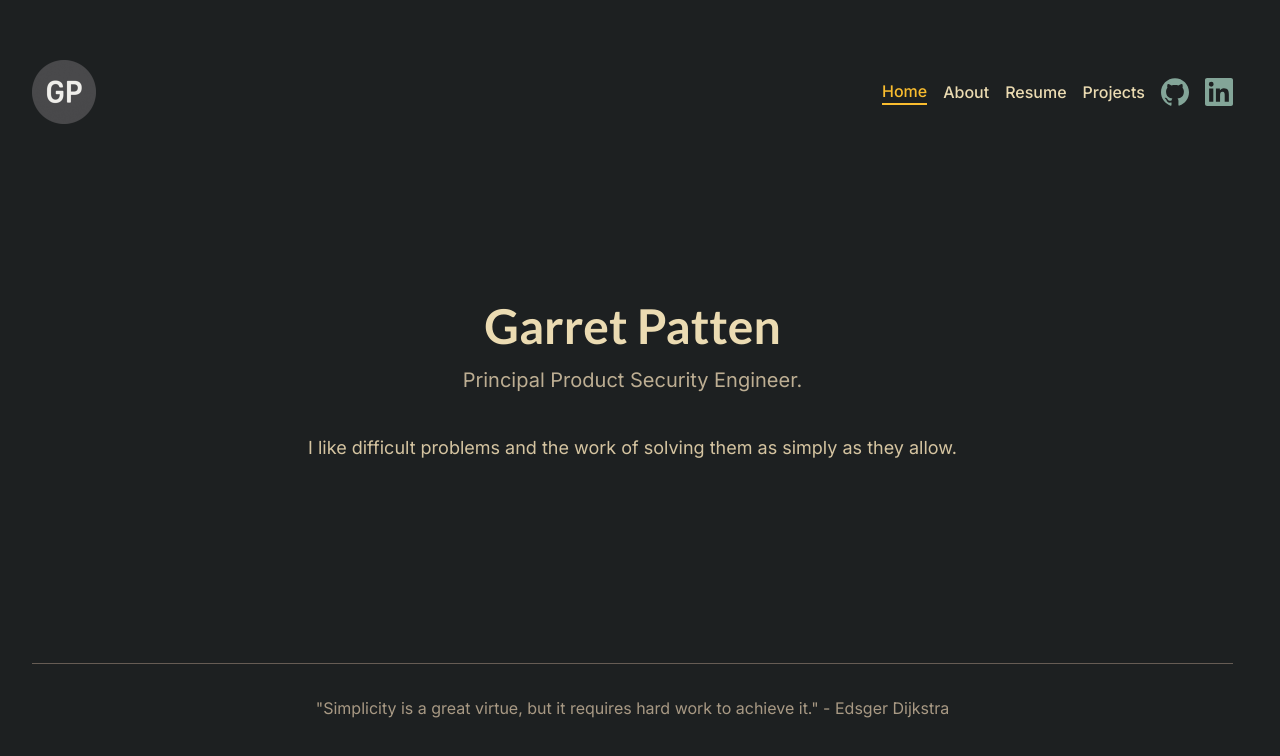
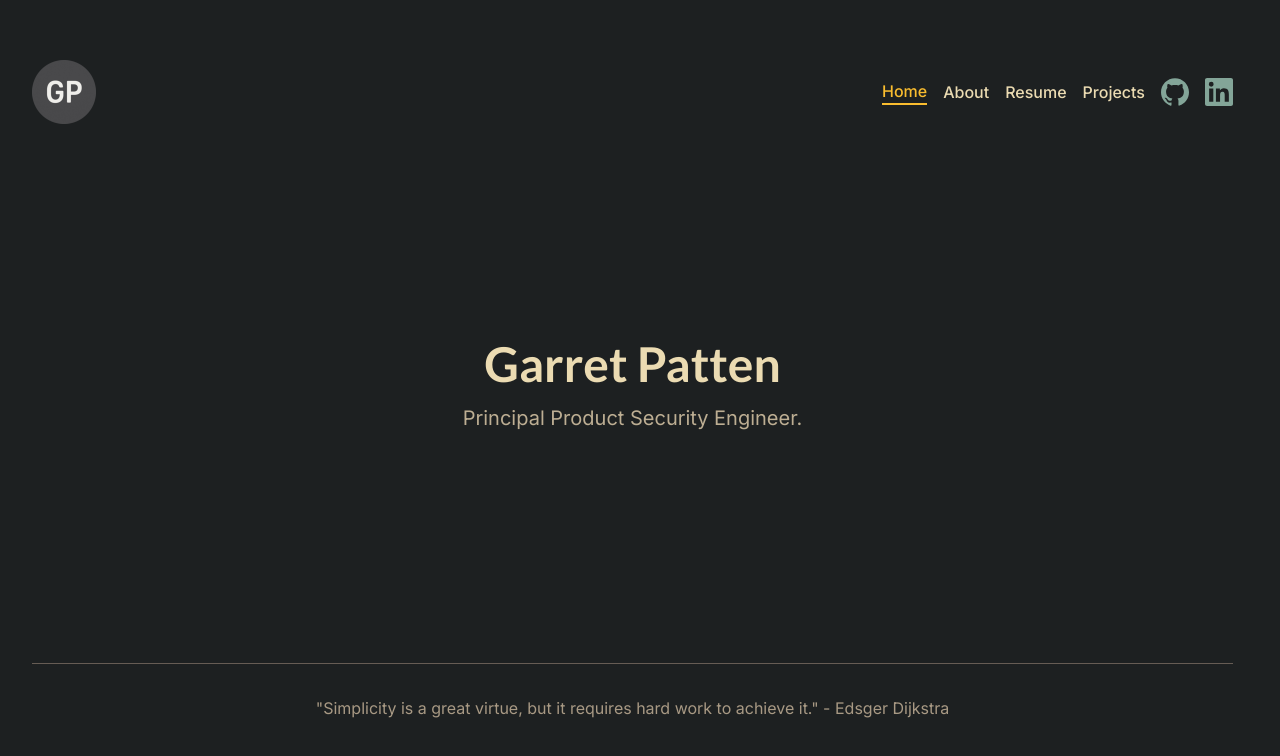
Before and after one commit to garretpatten/garretpatten.com, a Vue app: page / in a window 1280 px wide. Shown: the top 756 px of the page. Built offline with nearby package versions, Linux system fonts and the light colour scheme.

Commit message:
docs(landing): remove value proposition section
The "I like difficult problems..." line duplicated the sentiment of
the footer's Dijkstra quote about simplicity. The landing page now
shows only the hero.

```diff
--- a/src/views/LandingView.vue
+++ b/src/views/LandingView.vue
@@ -9,12 +9,5 @@
         Principal Product Security Engineer.
       </p>
     </section>
-
-    <!-- Value Proposition -->
-    <section class="mb-12 soft-enter soft-enter-delay-1">
-      <p class="font-sans text-base md:text-lg text-gray-200 leading-relaxed text-center max-w-2xl mx-auto">
-        I like difficult problems and the work of solving them as simply as they allow.
-      </p>
-    </section>
   </div>
 </template>
```
Also changed, not shown: 1 other file (tests, documents, lock files or other folders).
